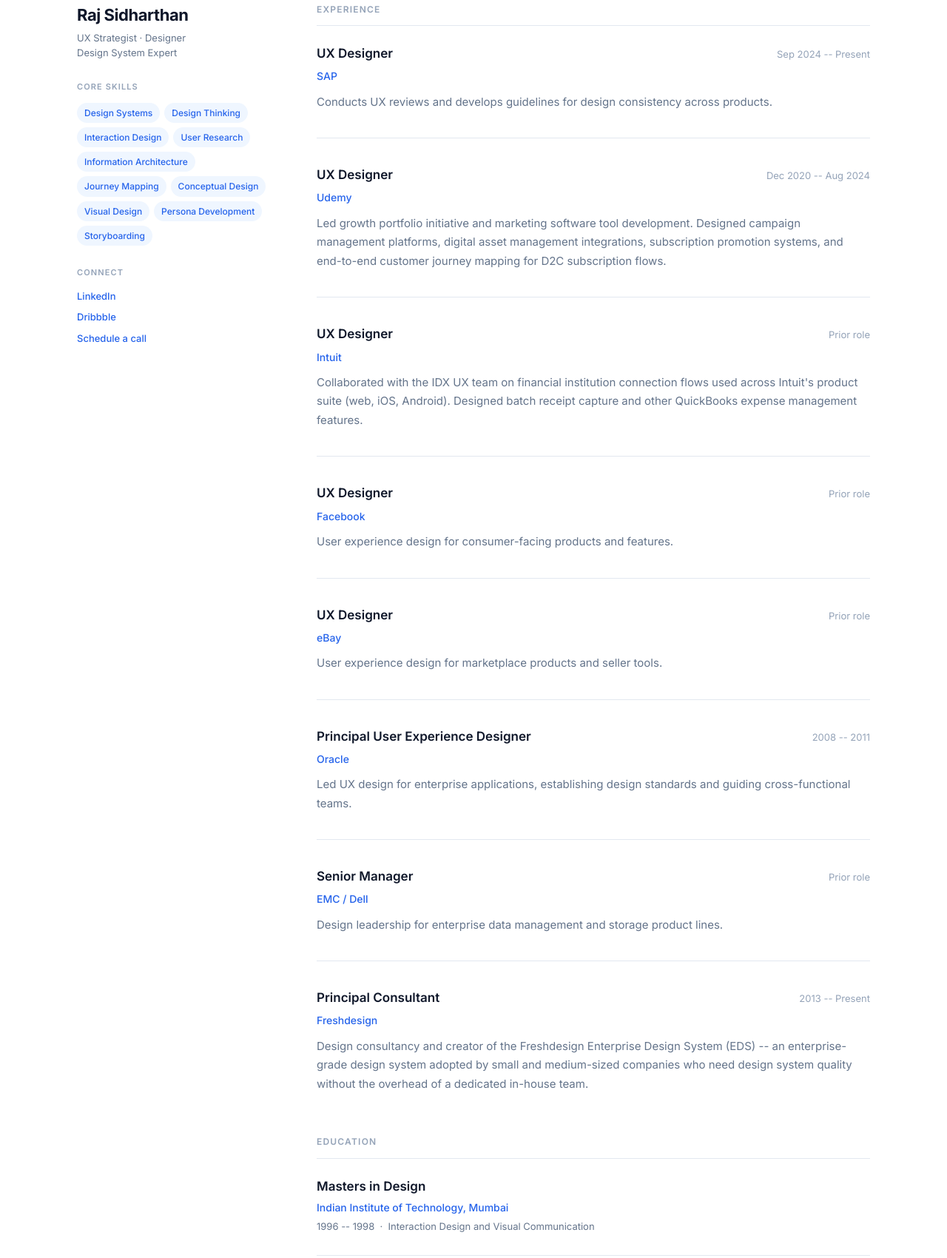
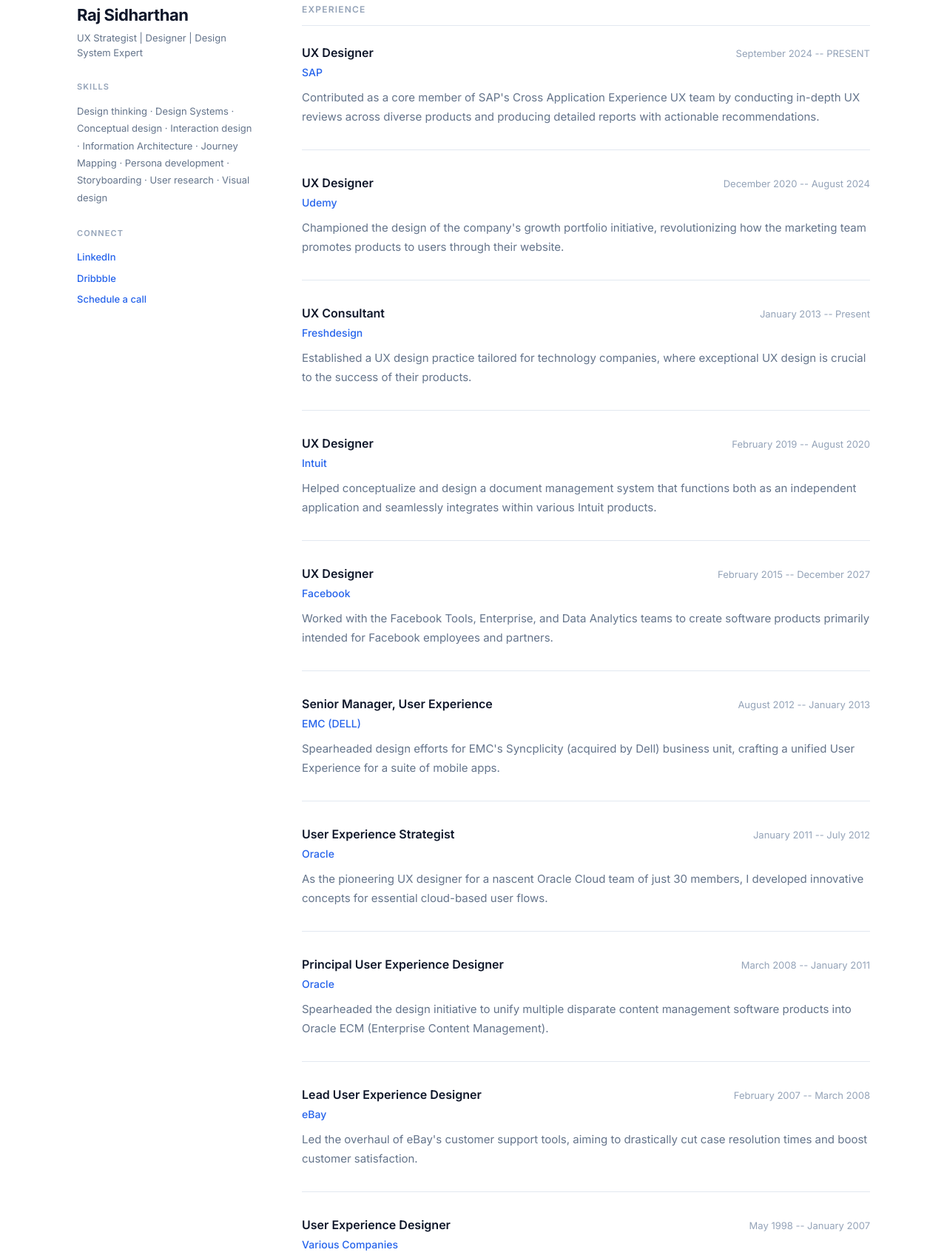
Before and after one commit to RajSidharthan/sidharthan-com, a website: page resume.html in a window 1280 px wide. Shown: the part 134-1834 px from the top of the page at 74% size. Drawn offline with Linux system fonts and the light colour scheme.

Commit message:
Resume: exact content from sidharthan.com/resume

```diff
--- a/resume.html
+++ b/resume.html
@@ -11,7 +11,7 @@
 
     .resume-layout {
       display: grid;
-      grid-template-columns: 260px 1fr;
+      grid-template-columns: 240px 1fr;
       gap: 64px;
       align-items: start;
     }
@@ -40,17 +40,9 @@
       margin-bottom: 12px;
     }
     .skill-list {
-      display: flex;
-      flex-wrap: wrap;
-      gap: 6px;
-    }
-    .skill-chip {
-      font-size: 12px;
-      font-weight: 500;
-      color: var(--accent);
-      background: var(--accent-light);
-      padding: 4px 10px;
-      border-radius: 100px;
+      font-size: 13px;
+      color: var(--text-secondary);
+      line-height: 1.8;
     }
 
     /* Main content */
@@ -67,18 +59,18 @@
     }
 
     /* Job entries */
-    .job { margin-bottom: 36px; padding-bottom: 36px; border-bottom: 1px solid var(--border); }
+    .job { margin-bottom: 32px; padding-bottom: 32px; border-bottom: 1px solid var(--border); }
     .job:last-child { border-bottom: none; margin-bottom: 0; padding-bottom: 0; }
     .job-header {
       display: flex;
       justify-content: space-between;
       align-items: baseline;
       gap: 16px;
-      margin-bottom: 6px;
+      margin-bottom: 2px;
       flex-wrap: wrap;
     }
     .job-title {
-      font-size: 17px;
+      font-size: 16px;
       font-weight: 600;
       color: var(--text);
     }
@@ -102,7 +94,7 @@
     /* Education */
     .edu { margin-bottom: 28px; padding-bottom: 28px; border-bottom: 1px solid var(--border); }
     .edu:last-child { border-bottom: none; margin-bottom: 0; padding-bottom: 0; }
-    .edu-degree { font-size: 17px; font-weight: 600; margin-bottom: 4px; }
+    .edu-degree { font-size: 16px; font-weight: 600; margin-bottom: 2px; }
     .edu-school { font-size: 14px; font-weight: 500; color: var(--accent); margin-bottom: 4px; }
     .edu-detail { font-size: 13px; color: var(--text-secondary); }
 
@@ -140,27 +132,16 @@
       <!-- Sidebar -->
       <aside class="resume-sidebar">
         <div class="resume-sidebar-name">Raj Sidharthan</div>
-        <div class="resume-sidebar-title">UX Strategist · Designer<br>Design System Expert</div>
+        <div class="resume-sidebar-title">UX Strategist | Designer | Design System Expert</div>
 
         <div class="sidebar-section">
-          <h3>Core Skills</h3>
-          <div class="skill-list">
-            <span class="skill-chip">Design Systems</span>
-            <span class="skill-chip">Design Thinking</span>
-            <span class="skill-chip">Interaction Design</span>
-            <span class="skill-chip">User Research</span>
-            <span class="skill-chip">Information Architecture</span>
-            <span class="skill-chip">Journey Mapping</span>
-            <span class="skill-chip">Conceptual Design</span>
-            <span class="skill-chip">Visual Design</span>
-            <span class="skill-chip">Persona Development</span>
-            <span class="skill-chip">Storyboarding</span>
-          </div>
+          <h3>Skills</h3>
+          <div class="skill-list">Design thinking · Design Systems · Conceptual design · Interaction design · Information Architecture · Journey Mapping · Persona development · Storyboarding · User research · Visual design</div>
         </div>
 
         <div class="sidebar-section">
           <h3>Connect</h3>
-          <div class="skill-list" style="flex-direction:column;gap:8px">
+          <div style="display:flex;flex-direction:column;gap:8px">
             <a href="https://www.linkedin.com/in/rajsidharthan/" target="_blank" rel="noopener noreferrer" style="font-size:13px;color:var(--accent);font-weight:500">LinkedIn</a>
             <a href="https://dribbble.com/rajsid" target="_blank" rel="noopener noreferrer" style="font-size:13px;color:var(--accent);font-weight:500">Dribbble</a>
             <a href="https://cal.com/rajsid/30min" target="_blank" rel="noopener noreferrer" style="font-size:13px;color:var(--accent);font-weight:500">Schedule a call</a>
@@ -177,73 +158,90 @@
           <div class="job">
             <div class="job-header">
               <span class="job-title">UX Designer</span>
-              <span class="job-dates">Sep 2024 -- Present</span>
+              <span class="job-dates">September 2024 -- PRESENT</span>
             </div>
             <div class="job-company">SAP</div>
-            <p class="job-desc">Conducts UX reviews and develops guidelines for design consistency across products.</p>
+            <p class="job-desc">Contributed as a core member of SAP's Cross Application Experience UX team by conducting in-depth UX reviews across diverse products and producing detailed reports with actionable recommendations.</p>
           </div>
 
           <div class="job">
             <div class="job-header">
               <span class="job-title">UX Designer</span>
-              <span class="job-dates">Dec 2020 -- Aug 2024</span>
+              <span class="job-dates">December 2020 -- August 2024</span>
             </div>
             <div class="job-company">Udemy</div>
-            <p class="job-desc">Led growth portfolio initiative and marketing software tool development. Designed campaign management platforms, digital asset management integrations, subscription promotion systems, and end-to-end customer journey mapping for D2C subscription flows.</p>
+            <p class="job-desc">Championed the design of the company's growth portfolio initiative, revolutionizing how the marketing team promotes products to users through their website.</p>
+          </div>
+
+          <div class="job">
+            <div class="job-header">
+              <span class="job-title">UX Consultant</span>
+              <span class="job-dates">January 2013 -- Present</span>
+            </div>
+            <div class="job-company">Freshdesign</div>
+            <p class="job-desc">Established a UX design practice tailored for technology companies, where exceptional UX design is crucial to the success of their products.</p>
           </div>
 
           <div class="job">
             <div class="job-header">
               <span class="job-title">UX Designer</span>
-              <span class="job-dates">Prior role</span>
+              <span class="job-dates">February 2019 -- August 2020</span>
             </div>
             <div class="job-company">Intuit</div>
-            <p class="job-desc">Collaborated with the IDX UX team on financial institution connection flows used across Intuit's product suite (web, iOS, Android). Designed batch receipt capture and other QuickBooks expense management features.</p>
+            <p class="job-desc">Helped conceptualize and design a document management system that functions both as an independent application and seamlessly integrates within various Intuit products.</p>
           </div>
 
           <div class="job">
             <div class="job-header">
               <span class="job-title">UX Designer</span>
-              <span class="job-dates">Prior role</span>
+              <span class="job-dates">February 2015 -- December 2027</span>
             </div>
             <div class="job-company">Facebook</div>
-            <p class="job-desc">User experience design for consumer-facing products and features.</p>
+            <p class="job-desc">Worked with the Facebook Tools, Enterprise, and Data Analytics teams to create software products primarily intended for Facebook employees and partners.</p>
           </div>
 
           <div class="job">
             <div class="job-header">
-              <span class="job-title">UX Designer</span>
-              <span class="job-dates">Prior role</span>
+              <span class="job-title">Senior Manager, User Experience</span>
+              <span class="job-dates">August 2012 -- January 2013</span>
             </div>
-            <div class="job-company">eBay</div>
-            <p class="job-desc">User experience design for marketplace products and seller tools.</p>
+            <div class="job-company">EMC (DELL)</div>
+            <p class="job-desc">Spearheaded design efforts for EMC's Syncplicity (acquired by Dell) business unit, crafting a unified User Experience for a suite of mobile apps.</p>
+          </div>
+
+          <div class="job">
+            <div class="job-header">
+              <span class="job-title">User Experience Strategist</span>
+              <span class="job-dates">January 2011 -- July 2012</span>
+            </div>
+            <div class="job-company">Oracle</div>
+            <p class="job-desc">As the pioneering UX designer for a nascent Oracle Cloud team of just 30 members, I developed innovative concepts for essential cloud-based user flows.</p>
           </div>
 
           <div class="job">
             <div class="job-header">
               <span class="job-title">Principal User Experience Designer</span>
-              <span class="job-dates">2008 -- 2011</span>
+              <span class="job-dates">March 2008 -- January 2011</span>
             </div>
             <div class="job-company">Oracle</div>
-            <p class="job-desc">Led UX design for enterprise applications, establishing design standards and guiding cross-functional teams.</p>
+            <p class="job-desc">Spearheaded the design initiative to unify multiple disparate content management software products into Oracle ECM (Enterprise Content Management).</p>
           </div>
 
           <div class="job">
             <div class="job-header">
-              <span class="job-title">Senior Manager</span>
-              <span class="job-dates">Prior role</span>
+              <span class="job-title">Lead User Experience Designer</span>
+              <span class="job-dates">February 2007 -- March 2008</span>
             </div>
-            <div class="job-company">EMC / Dell</div>
-            <p class="job-desc">Design leadership for enterprise data management and storage product lines.</p>
+            <div class="job-company">eBay</div>
+            <p class="job-desc">Led the overhaul of eBay's customer support tools, aiming to drastically cut case resolution times and boost customer satisfaction.</p>
           </div>
 
           <div class="job">
             <div class="job-header">
-              <span class="job-title">Principal Consultant</span>
-              <span class="job-dates">2013 -- Present</span>
+              <span class="job-title">User Experience Designer</span>
+              <span class="job-dates">May 1998 -- January 2007</span>
             </div>
-            <div class="job-company">Freshdesign</div>
-            <p class="job-desc">Design consultancy and creator of the Freshdesign Enterprise Design System (EDS) -- an enterprise-grade design system adopted by small and medium-sized companies who need design system quality without the overhead of a dedicated in-house team.</p>
+            <div class="job-company">Various Companies</div>
           </div>
 
         </section>
@@ -252,15 +250,15 @@
           <h2 class="resume-section-title">Education</h2>
 
           <div class="edu">
-            <div class="edu-degree">Masters in Design</div>
+            <div class="edu-degree">Masters in Design (M-Des)</div>
             <div class="edu-school">Indian Institute of Technology, Mumbai</div>
-            <div class="edu-detail">1996 -- 1998 &nbsp;&middot;&nbsp; Interaction Design and Visual Communication</div>
+            <div class="edu-detail">May 1996 -- April 1998 &nbsp;&middot;&nbsp; Interaction Design and Visual Communication</div>
           </div>
 
           <div class="edu">
-            <div class="edu-degree">Bachelors in Fine Arts</div>
+            <div class="edu-degree">Bachelors in Fine Arts (BFA)</div>
             <div class="edu-school">College of Fine Arts, Kerala</div>
-            <div class="edu-detail">1990 -- 1994 &nbsp;&middot;&nbsp; Graphic Design and Advertising</div>
+            <div class="edu-detail">May 1990 -- April 1994 &nbsp;&middot;&nbsp; Graphic Design and Advertising</div>
           </div>
 
         </section>
```
